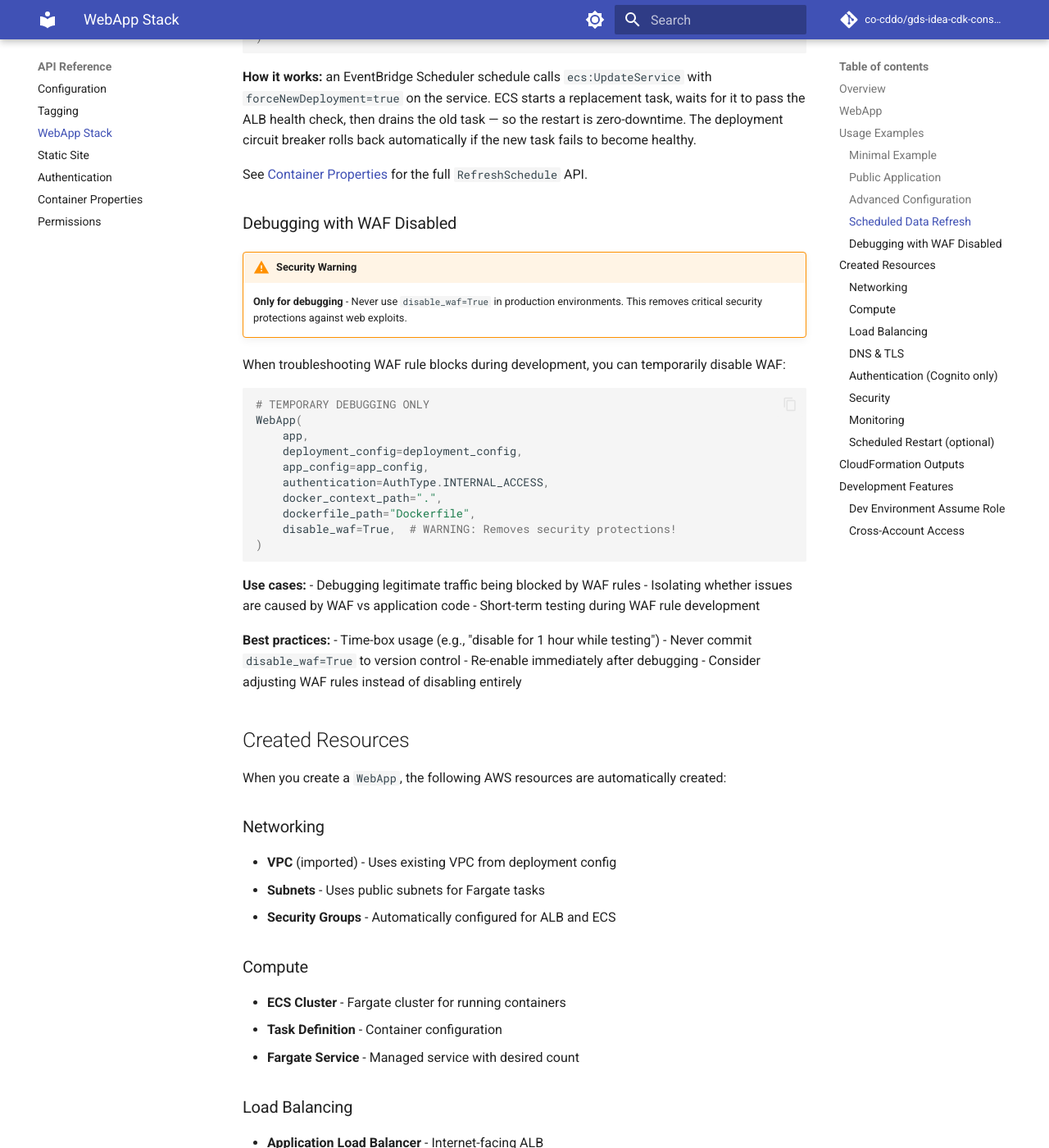
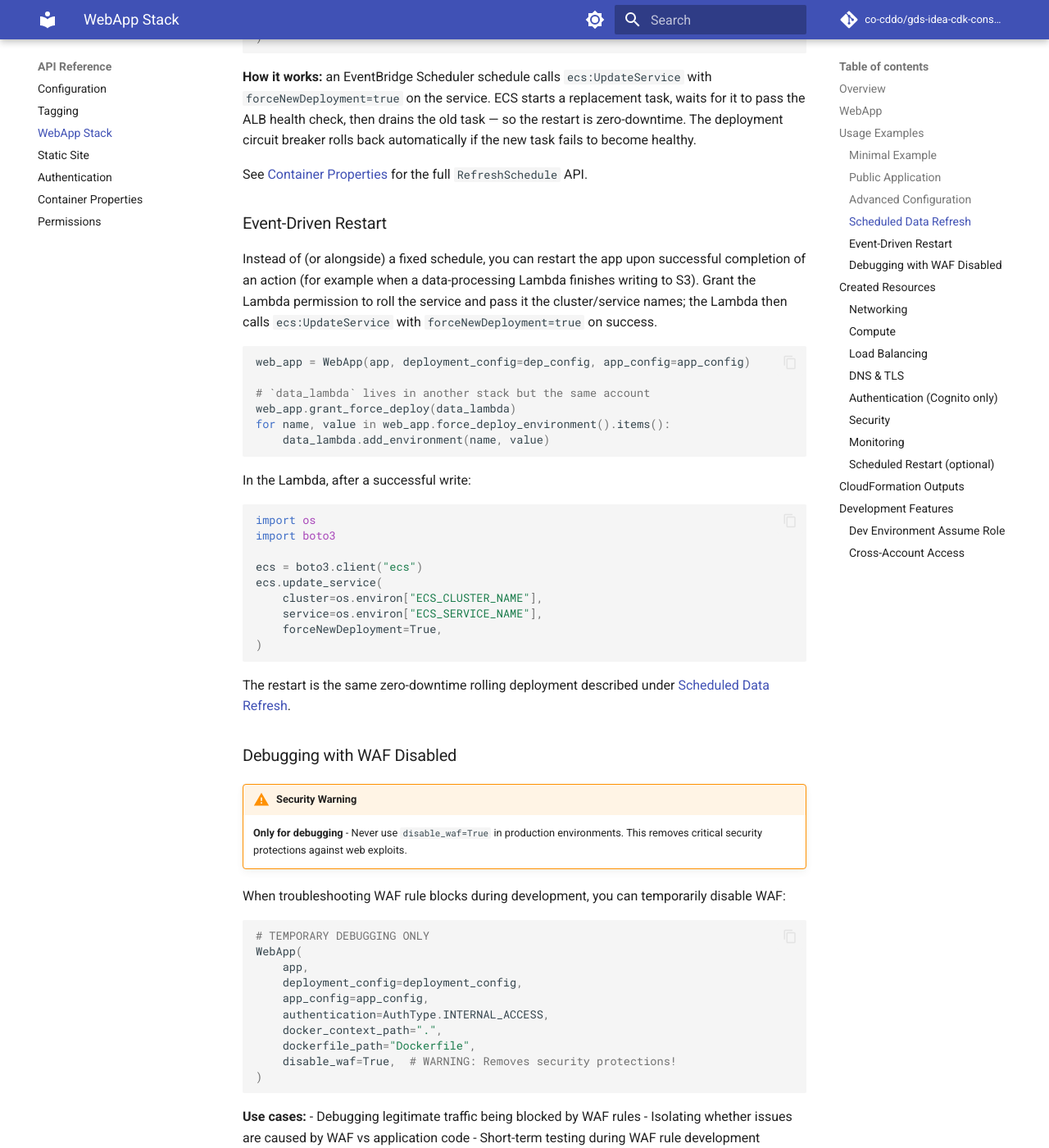
Before and after one commit to co-cddo/gds-idea-cdk-constructs-new, an MkDocs documentation site: the page built from docs/api/webapp.md, in a window 1280 px wide and 1400 px high, scrolled down 2953 px. Shown: the whole window at 82% size. Built offline with MkDocs 1.6.1 and Material for MkDocs 9.7.7, drawn with Linux system fonts in a browser that asks for light colours; comment, search, counter and statistics services are not loaded.

Commit message:
docs: Adding event-driven restart to the documentation

````diff
--- a/docs/api/webapp.md
+++ b/docs/api/webapp.md
@@ -21,6 +21,8 @@ The `WebApp` class is the main CDK stack for deploying containerized web applica
       heading_level: 3
       members:
         - __init__
+        - grant_force_deploy
+        - force_deploy_environment
 
 ## Usage Examples
 
@@ -141,6 +143,36 @@ WebApp(
 zero-downtime. The deployment circuit breaker rolls back automatically if the new task fails to become healthy.
 
 See [Container Properties](props.md#refreshschedule) for the full `RefreshSchedule` API.
+
+### Event-Driven Restart
+
+Instead of (or alongside) a fixed schedule, you can restart the app upon successful completion of an action (for example when a data-processing Lambda finishes writing to S3).
+Grant the Lambda permission to roll the service and pass it the cluster/service names; the Lambda then calls `ecs:UpdateService` with `forceNewDeployment=true` on success.
+
+```python
+web_app = WebApp(app, deployment_config=dep_config, app_config=app_config)
+
+# `data_lambda` lives in another stack but the same account
+web_app.grant_force_deploy(data_lambda)
+for name, value in web_app.force_deploy_environment().items():
+    data_lambda.add_environment(name, value)
+```
+
+In the Lambda, after a successful write:
+
+```python
+import os
+import boto3
+
+ecs = boto3.client("ecs")
+ecs.update_service(
+    cluster=os.environ["ECS_CLUSTER_NAME"],
+    service=os.environ["ECS_SERVICE_NAME"],
+    forceNewDeployment=True,
+)
+```
+The restart is the same zero-downtime rolling deployment described under
+[Scheduled Data Refresh](props.md#scheduled-data-refresh).
 
 ### Debugging with WAF Disabled
 
````
